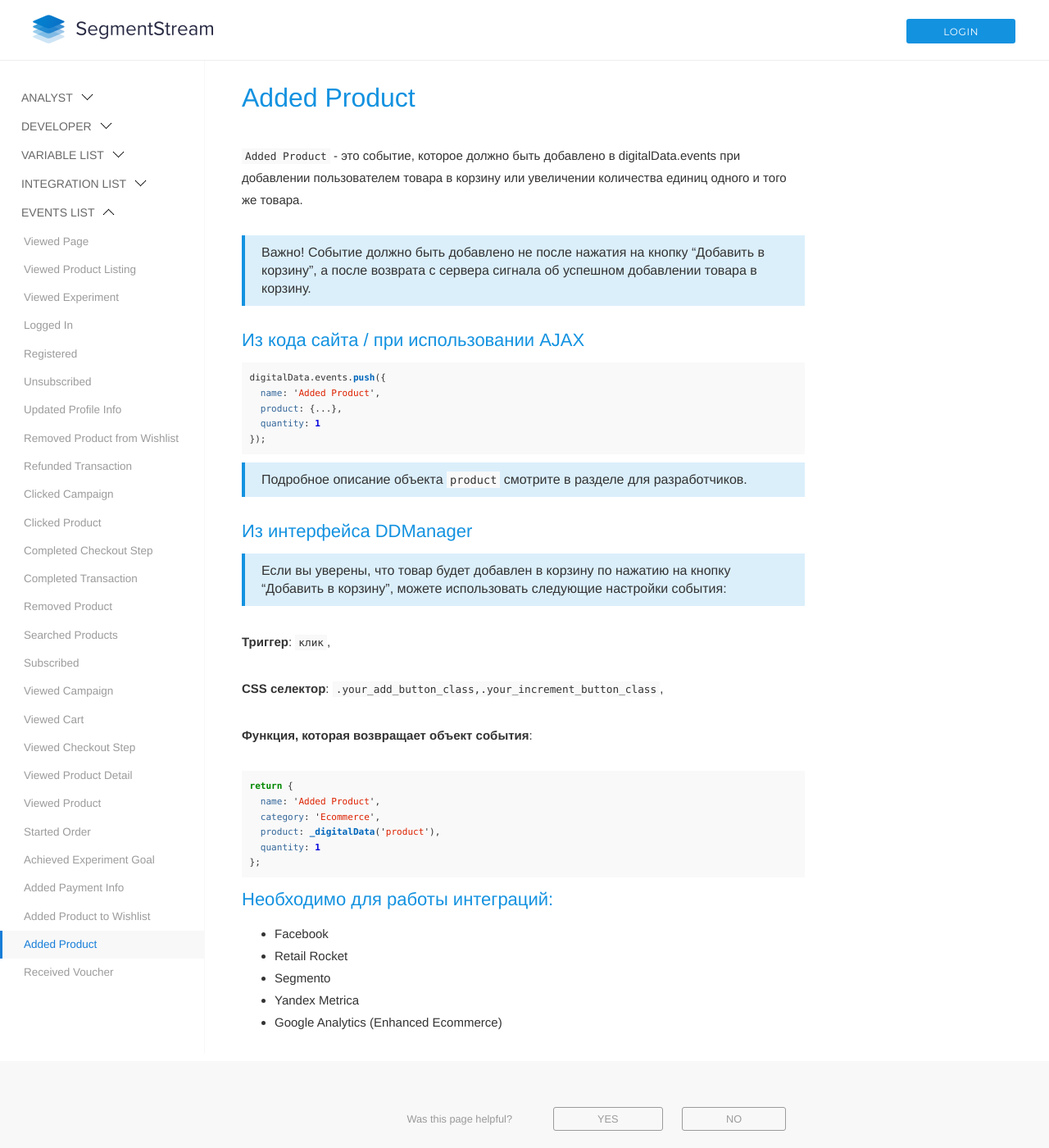
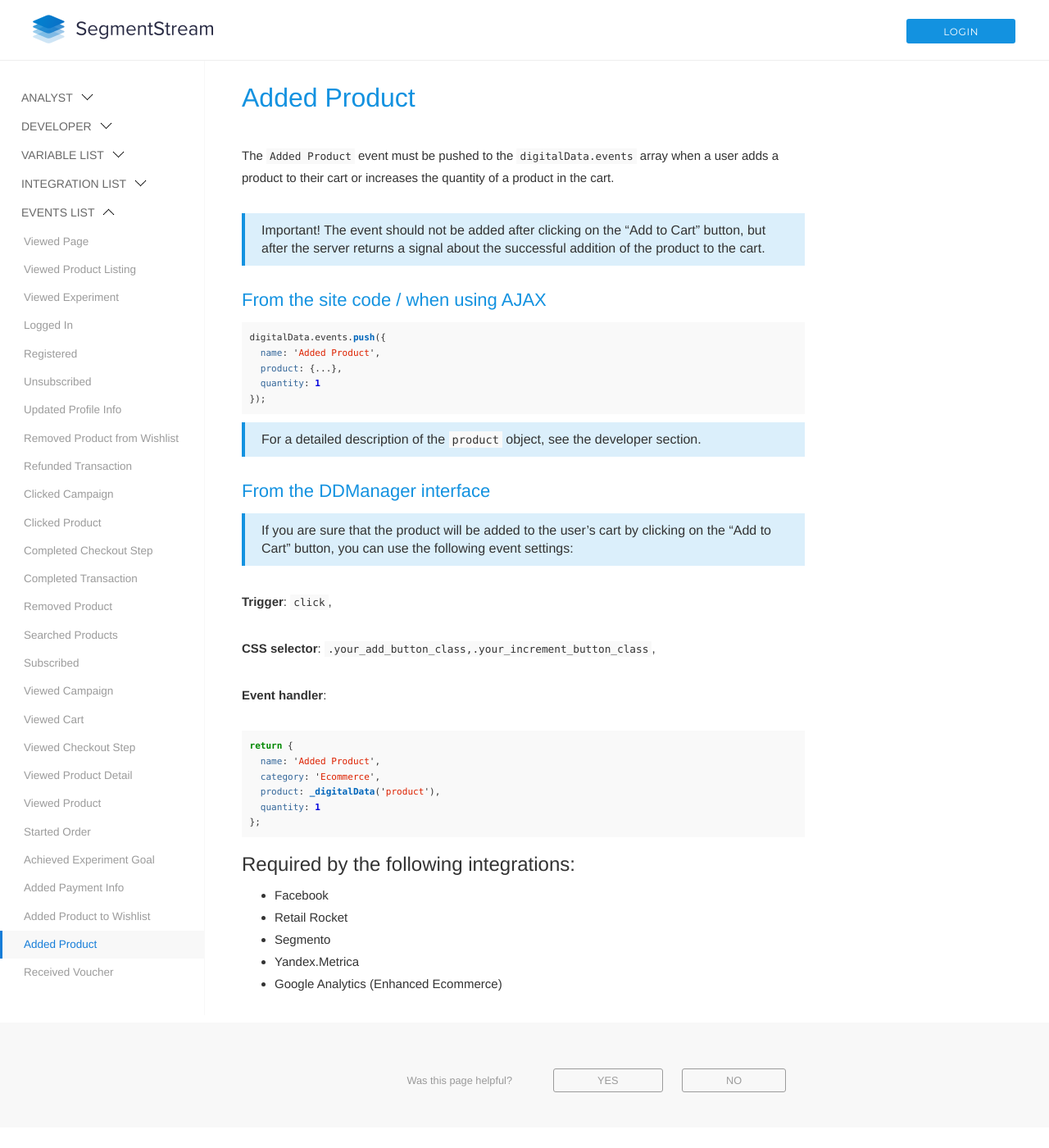
Before and after one commit to segmentstream-com/segmentstream-com.github.io, a Jekyll site: the page built from _docs/events/added-product.md, in a window 1280 px wide and 1400 px high. Shown: the whole window at 82% size. Built offline with Jekyll 4.4.1, drawn with Linux system fonts in a browser that asks for light colours; nearby versions of some CDN libraries.

````diff
--- a/_docs/events/added-product.md
+++ b/_docs/events/added-product.md
@@ -2,13 +2,12 @@
 layout: page
 section: events
 title: "Added Product"
-date: 2013-06-05 12:00:00
 order: 2
 ---
-`Added Product` - это событие, которое должно быть добавлено в digitalData.events при добавлении пользователем товара в корзину или увеличении количества единиц одного и того же товара.
->Важно! Событие должно быть добавлено не после нажатия на кнопку "Добавить в корзину", а после возврата с сервера сигнала об успешном добавлении товара в корзину.
+The `Added Product` event must be pushed to the `digitalData.events` array when a user adds a product to their cart or increases the quantity of a product in the cart.
+>Important! The event should not be added after clicking on the "Add to Cart" button, but after the server returns a signal about the successful addition of the product to the cart.
 
-#### Из кода сайта / при использовании AJAX
+#### From the site code / when using AJAX
 ```javascript
 digitalData.events.push({
   name: 'Added Product',
@@ -16,16 +15,16 @@
   quantity: 1
 });
 ```
-> Подробное описание объекта `product` смотрите в разделе для разработчиков.
+> For a detailed description of the `product` object, see the developer section.
 
-#### Из интерфейса DDManager
-> Если вы уверены, что товар будет добавлен в корзину по нажатию на кнопку "Добавить в корзину", можете использовать следующие настройки события:
+#### From the DDManager interface
+> If you are sure that the product will be added to the user's cart by clicking on the "Add to Cart" button, you can use the following event settings:
 
-**Триггер**: `клик`,
+**Trigger**: `click`,
 
-**CSS селектор**: `.your_add_button_class,.your_increment_button_class`,
+**CSS selector**: `.your_add_button_class,.your_increment_button_class`,
 
-**Функция, которая возвращает объект события**:
+**Event handler**:
 
 ```javascript
 return {
@@ -36,9 +35,9 @@
 };
 ```
 
-#### Необходимо для работы интеграций:
+### Required by the following integrations:
 * Facebook
 * Retail Rocket
 * Segmento
-* Yandex Metrica
+* Yandex.Metrica
 * Google Analytics (Enhanced Ecommerce)
````
Also changed, not shown: _docs/events/added-payment-info.md (+2 -2 lines), _docs/events/added-product-to-wishlist.md (+1 -1 lines).
